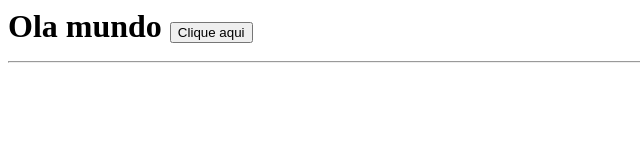
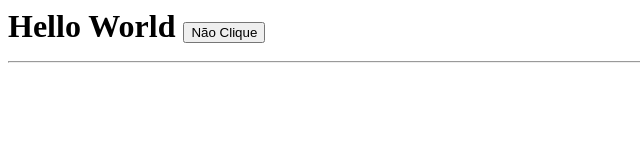
Before and after one commit to Brunosouza14/fs13, a plain HTML site: page index.html in a window 1280 px wide. Shown: the whole page, without its empty margins (0-640 px from the left). Drawn offline with Linux system fonts and the light colour scheme.

Commit message:
altera o conteúdo do index

```diff
--- a/index.html
+++ b/index.html
@@ -1,5 +1,7 @@
-<h1>Ola mundo </>
+<h1>Hello World </>
 
-<button>Clique aqui</button>
+<button>Não Clique</button>
 
 <hr>
+
+<a href=""
```
